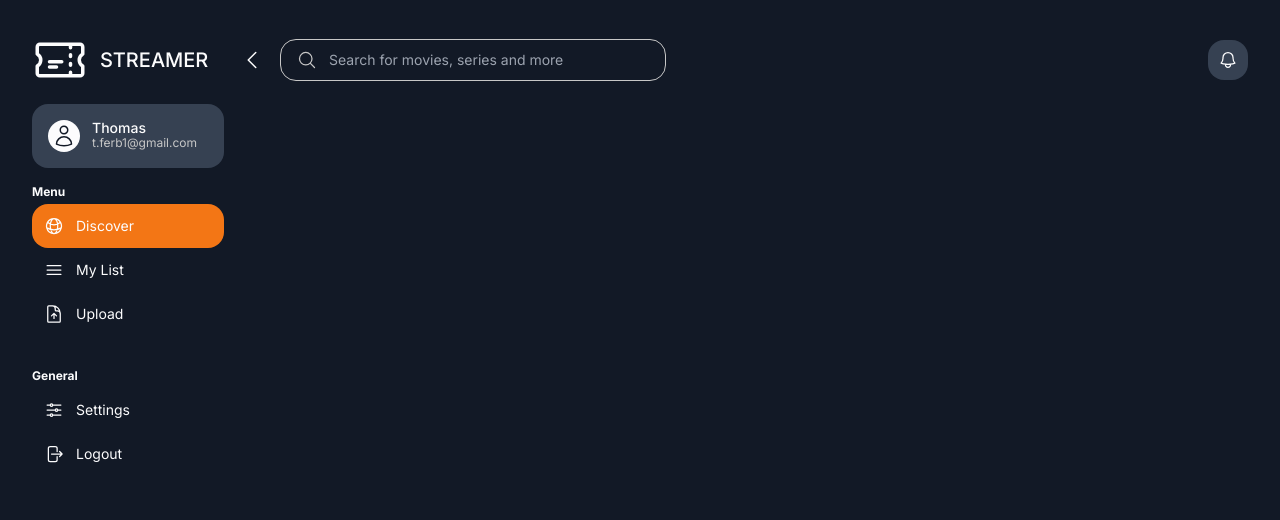
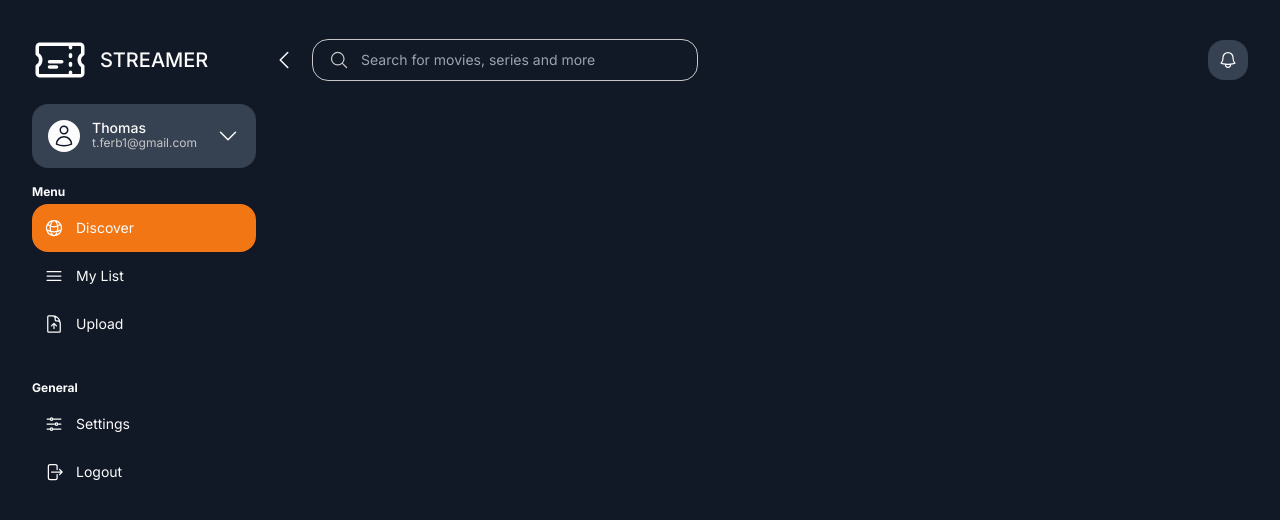
Before and after one commit to DJ1TJOO/hls-streaming-nextjs, a Next.js app: page / in a window 1280 px wide. Shown: the top 520 px of the page. Built offline with nearby package versions, Linux system fonts and the light colour scheme.

Commit message:
fix: reverted width schrinking on sidebar

```diff
--- a/src/app/_components/navigation/NavButton.tsx
+++ b/src/app/_components/navigation/NavButton.tsx
@@ -17,7 +17,7 @@ export default function NavButton({
         <Link
             href={path}
             className={clsx(
-                "flex w-full gap-3 rounded-2xl p-3 text-sm text-text",
+                "flex w-full gap-3 rounded-2xl px-3 py-3.5 text-sm text-text",
                 path === currentPath && "bg-action"
             )}
         >
--- a/src/app/_components/navigation/Sidebar.tsx
+++ b/src/app/_components/navigation/Sidebar.tsx
@@ -14,7 +14,7 @@ import User from "./User";
 
 export default function Sidebar() {
     return (
-        <nav className="flex h-full w-48 shrink-0 flex-col gap-4 overflow-y-auto">
+        <nav className="flex h-full w-56 shrink-0 flex-col gap-4 overflow-y-auto">
             <header className="flex h-14 items-center gap-3 text-text">
                 <TicketIcon className="h-14 w-14" />
                 <span className="text-xl font-medium">STREAMER</span>
--- a/src/app/_components/navigation/User.tsx
+++ b/src/app/_components/navigation/User.tsx
@@ -13,7 +13,8 @@ export default function User({
 }) {
     return (
         <UserMenu>
-            <div className="flex w-full items-center gap-3 rounded-2xl bg-secondairy p-4 text-text">
+            <div className="flex w-full items-center justify-between gap-3 rounded-2xl bg-secondairy p-4 text-text">
+                <div className="flex items-center gap-3">
                     <div className="rounded-full bg-text p-1">
                         <UserIcon className="h-6 w-6 text-primary" />
                     </div>
@@ -26,6 +27,8 @@ export default function User({
                         </span>
                     </div>
                 </div>
+                <ChevronDownIcon className="h-6 w-6" />
+            </div>
         </UserMenu>
     );
 }
```
Lines whose indentation alone changed are shown as unchanged.
